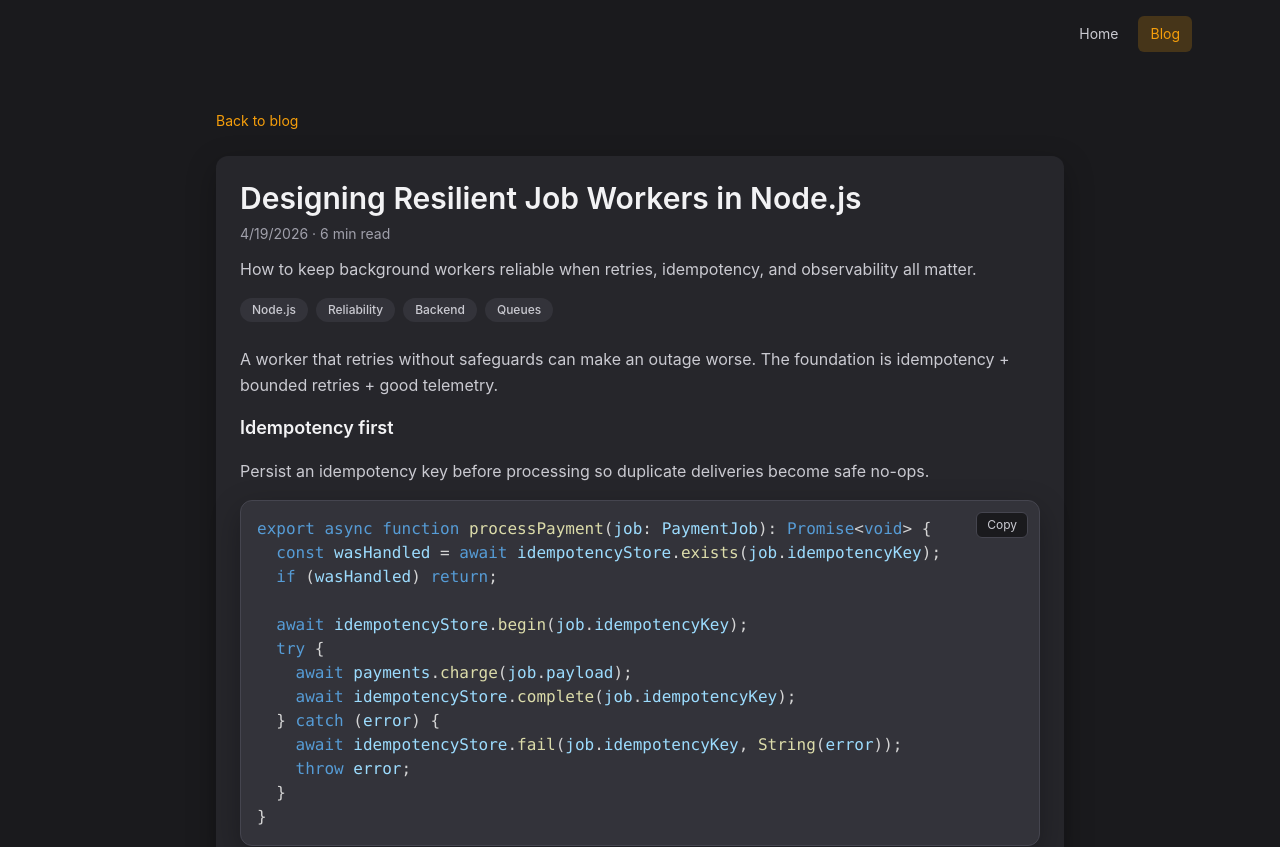
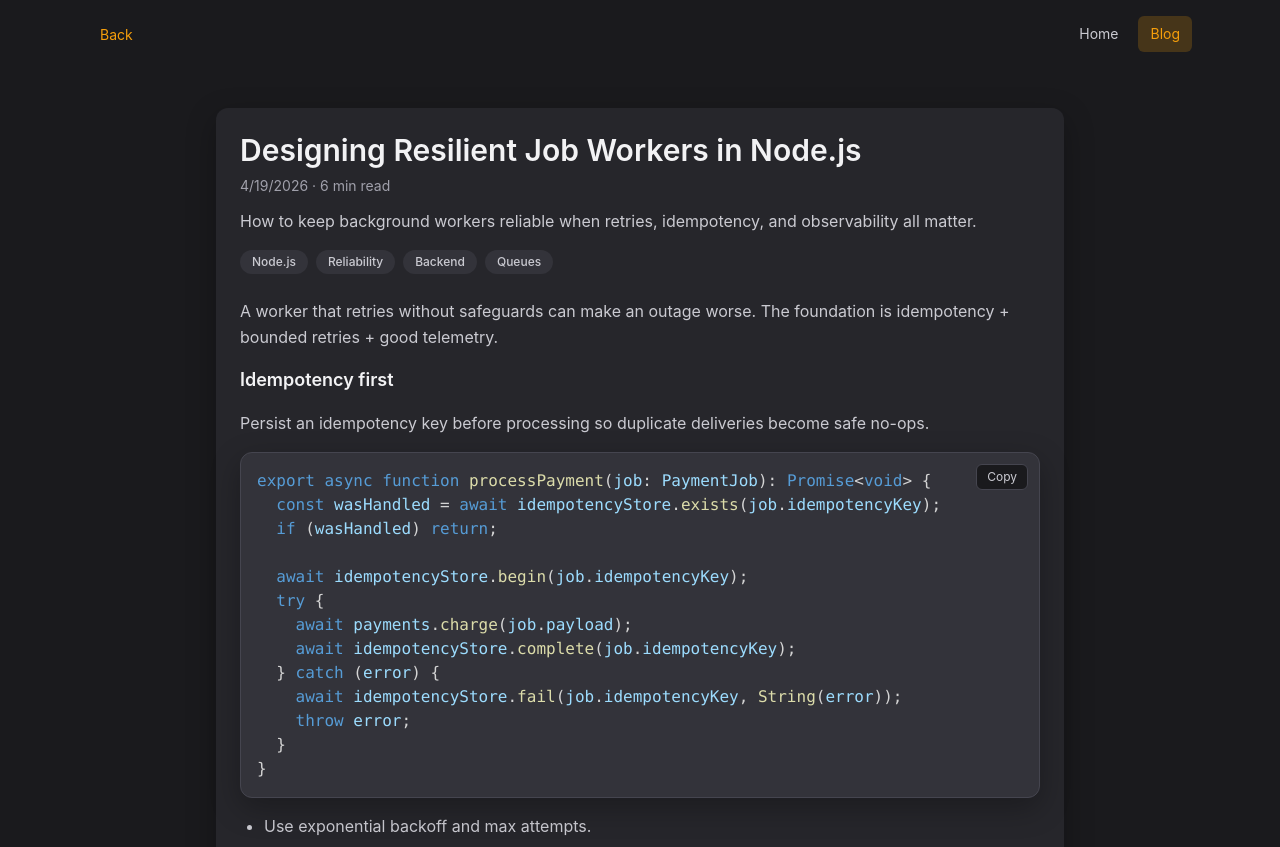
Before and after one commit to ploymahloy/blog, a React (Vite) app: page /blog/designing-resilient-job-workers in a window 1280 px wide. Shown: the top 847 px of the page. Built offline with nearby package versions, Linux system fonts and the light colour scheme.

Commit message:
These commit messages are meangingless.

```diff
--- a/src/components/Card.tsx
+++ b/src/components/Card.tsx
@@ -1,4 +1,4 @@
-import type { Project } from "../types/content";
+import type { Project } from '../types/content';
 
 interface ProjectCardProps {
 	project: Project;
@@ -6,48 +6,28 @@ interface ProjectCardProps {
 
 export function ProjectCard({ project }: ProjectCardProps) {
 	return (
-    <article className="rounded-xl bg-panel p-5 shadow-soft transition-transform duration-200 hover:-translate-y-0.5">
-      <p className="text-xs font-medium uppercase tracking-wide text-accent">
-        Featured Project
-      </p>
-      <h3 className="mt-2 text-xl font-semibold text-text-primary">
-        {project.title}
-      </h3>
-      <p className="mt-3 text-sm leading-relaxed text-text-secondary">
-        {project.summary}
-      </p>
-      <p className="mt-4 text-sm leading-relaxed text-text-secondary">
-        {project.featuredReason}
-      </p>
-      <ul className="mt-4 flex flex-wrap gap-2">
-        {project.stack.map((tool) => (
-          <li
-            key={tool}
-            className="rounded-full bg-panel-muted px-2.5 py-1 text-xs text-text-secondary"
-          >
+		<article className='flex h-full flex-col rounded-xl bg-panel p-5 shadow-soft transition-transform duration-200 hover:-translate-y-0.5'>
+			<h3 className='text-xl font-semibold text-text-primary'>{project.title}</h3>
+			<div className='grow'>
+				<p className='mt-3 text-sm leading-relaxed text-text-secondary'>{project.summary}</p>
+				<p className='mt-4 text-sm leading-relaxed text-text-secondary'>{project.featuredReason}</p>
+			</div>
+			<ul className='mt-4 flex flex-wrap gap-2'>
+				{project.stack.map(tool => (
+					<li key={tool} className='rounded-full bg-panel-muted px-2.5 py-1 text-xs text-text-secondary'>
 						{tool}
 					</li>
 				))}
 			</ul>
-      <div className="mt-5 flex items-center gap-4 text-sm">
-        <a
-          href={project.repoUrl}
-          className="text-accent hover:text-accent-soft"
-          target="_blank"
-          rel="noreferrer"
-        >
+			<div className='mt-5 flex items-center gap-4 text-sm'>
+				<a href={project.repoUrl} className='text-accent hover:text-accent-soft' target='_blank' rel='noreferrer'>
 					Repository
 				</a>
-        {project.liveUrl ? (
-          <a
-            href={project.liveUrl}
-            className="text-accent hover:text-accent-soft"
-            target="_blank"
-            rel="noreferrer"
-          >
+				{project.liveUrl ?
+					<a href={project.liveUrl} className='text-accent hover:text-accent-soft' target='_blank' rel='noreferrer'>
 						Live Demo
 					</a>
-        ) : null}
+				:	null}
 			</div>
 		</article>
 	);
--- a/src/components/CodeBlock.tsx
+++ b/src/components/CodeBlock.tsx
@@ -30,9 +30,7 @@ export function CodeBlock({ code, language }: CodeBlockProps) {
 				className='block w-full cursor-copy overflow-x-auto rounded-xl border border-panel-border bg-panel-muted p-4 text-left shadow-soft'>
 				<Highlight theme={themes.vsDark} code={trimmedCode} language={language}>
 					{({ className, style, tokens, getLineProps, getTokenProps }) => (
-						<pre
-							className={className}
-							style={{ ...style, margin: 0, backgroundColor: 'transparent' }}>
+						<pre className={className} style={{ ...style, margin: 0, backgroundColor: 'transparent' }}>
 							{tokens.map((line, lineIndex) => (
 								<div key={lineIndex} {...getLineProps({ line })}>
 									{line.map((token, tokenIndex) => (
--- a/src/components/Header.tsx
+++ b/src/components/Header.tsx
@@ -1,12 +1,23 @@
-import { NavLink } from 'react-router-dom';
+import { Link, NavLink, useMatch } from 'react-router-dom';
 
 const navLinkBaseClassName =
 	'rounded-md px-3 py-2 text-sm transition-colors focus-visible:outline-none focus-visible:ring-2 focus-visible:ring-accent';
 
 export function SiteHeader() {
+	const isPostPage = useMatch('/blog/:id');
+
 	return (
 		<header>
-			<div className='mx-auto flex w-full max-w-6xl items-center justify-end px-4 py-4 sm:px-6'>
+			<div className='mx-auto flex w-full max-w-6xl items-center justify-between px-4 py-4 sm:px-6'>
+				<div>
+					{isPostPage ?
+						<Link
+							to='/blog'
+							className='rounded-md px-3 py-2 text-sm text-accent transition-colors hover:text-accent-soft focus-visible:outline-none focus-visible:ring-2 focus-visible:ring-accent'>
+							Back
+						</Link>
+					:	null}
+				</div>
 				<nav className='flex gap-2'>
 					<NavLink
 						to='/'
--- a/src/pages/Blog.tsx
+++ b/src/pages/Blog.tsx
@@ -14,7 +14,6 @@ export function BlogPage() {
 	const [activeTag, setActiveTag] = useState<string | null>(null);
 
 	const availableTags = useMemo(() => [...new Set(posts.flatMap(post => post.tags))].sort(), []);
-
 	const normalizedQuery = query.trim().toLowerCase();
 
 	const filteredPosts = useMemo(() => {
@@ -41,8 +40,8 @@ export function BlogPage() {
 
 	return (
 		<section className='mx-auto w-full max-w-6xl px-4 py-10 sm:px-6'>
-			<p className='text-sm uppercase tracking-wide text-accent'>Engineering Blog</p>
-			<h1 className='mt-2 text-3xl font-semibold text-text-primary sm:text-4xl'>Posts</h1>
+			<p className='text-sm uppercase tracking-wide text-accent text-center md:text-left'>Engineering Blog</p>
+			<h1 className='mt-2 text-3xl font-semibold text-text-primary sm:text-4xl text-center md:text-left'>Posts</h1>
 			<div className='mt-8 rounded-xl bg-panel p-4'>
 				<label htmlFor='blog-search' className='mb-2 block text-sm text-text-secondary'>
 					Search by title or tag
@@ -62,14 +61,14 @@ export function BlogPage() {
 				</div>
 			</div>
 
-			<div className='mt-8 space-y-6'>
+			<div className='mt-5 sm:columns-2 sm:[column-gap:1.25rem] lg:columns-3'>
 				{filteredPosts.length === 0 ?
 					<p className='rounded-xl bg-panel p-6 text-text-secondary'>No posts matched your search.</p>
 				:	filteredPosts.map(post => (
 						<Link
 							key={post.id}
 							to={`/blog/${post.id}`}
-							className='block rounded-xl bg-panel p-6 shadow-soft transition-colors hover:bg-panel-muted focus-visible:outline-none focus-visible:ring-2 focus-visible:ring-accent'>
+							className='mb-6 block break-inside-avoid rounded-xl bg-panel p-6 shadow-soft transition-colors hover:bg-panel-muted focus-visible:outline-none focus-visible:ring-2 focus-visible:ring-accent'>
 							<article>
 								<header>
 									<h2 className='text-2xl font-semibold text-text-primary'>{post.title}</h2>
--- a/src/pages/Home.tsx
+++ b/src/pages/Home.tsx
@@ -9,7 +9,9 @@ export function HomePage() {
 			<p className='my-4 text-text-secondary text-center whitespace-pre-line'>
 				&quot;Born to ship...forced to estimate story points.&quot;
 			</p>
-			<h1 className='mt-2 text-3xl font-semibold text-text-primary md:text-4xl'>Featured Projects</h1>
+			<h1 className='mt-4 md:mt-2 text-3xl font-semibold text-text-primary md:text-4xl text-center md:text-left'>
+				Featured Projects
+			</h1>
 			<div className='mt-8 grid gap-5 md:grid-cols-2 xl:grid-cols-3'>
 				{projects.map(project => (
 					<ProjectCard key={project.id} project={project} />
--- a/src/pages/Post.tsx
+++ b/src/pages/Post.tsx
@@ -1,4 +1,4 @@
-import { Link, Navigate, useParams } from 'react-router-dom';
+import { Navigate, useParams } from 'react-router-dom';
 
 import { CodeBlock } from '../components/CodeBlock';
 import { TagChip } from '../components/Tag';
@@ -14,11 +14,7 @@ export function BlogPostPage() {
 
 	return (
 		<section className='mx-auto w-full max-w-4xl px-4 py-10 sm:px-6'>
-			<Link to='/blog' className='text-sm text-accent transition-colors hover:text-accent-soft'>
-				Back to blog
-			</Link>
-
-			<article className='mt-6 rounded-xl bg-panel p-6 shadow-soft'>
+			<article className='rounded-xl bg-panel p-6 shadow-soft'>
 				<header>
 					<h1 className='text-3xl font-semibold text-text-primary'>{post.title}</h1>
 					<p className='mt-2 text-sm text-text-muted'>
```
Also changed, not shown: src/components/Tag.tsx (+7 -15 lines). Lines whose indentation alone changed are shown as unchanged.
